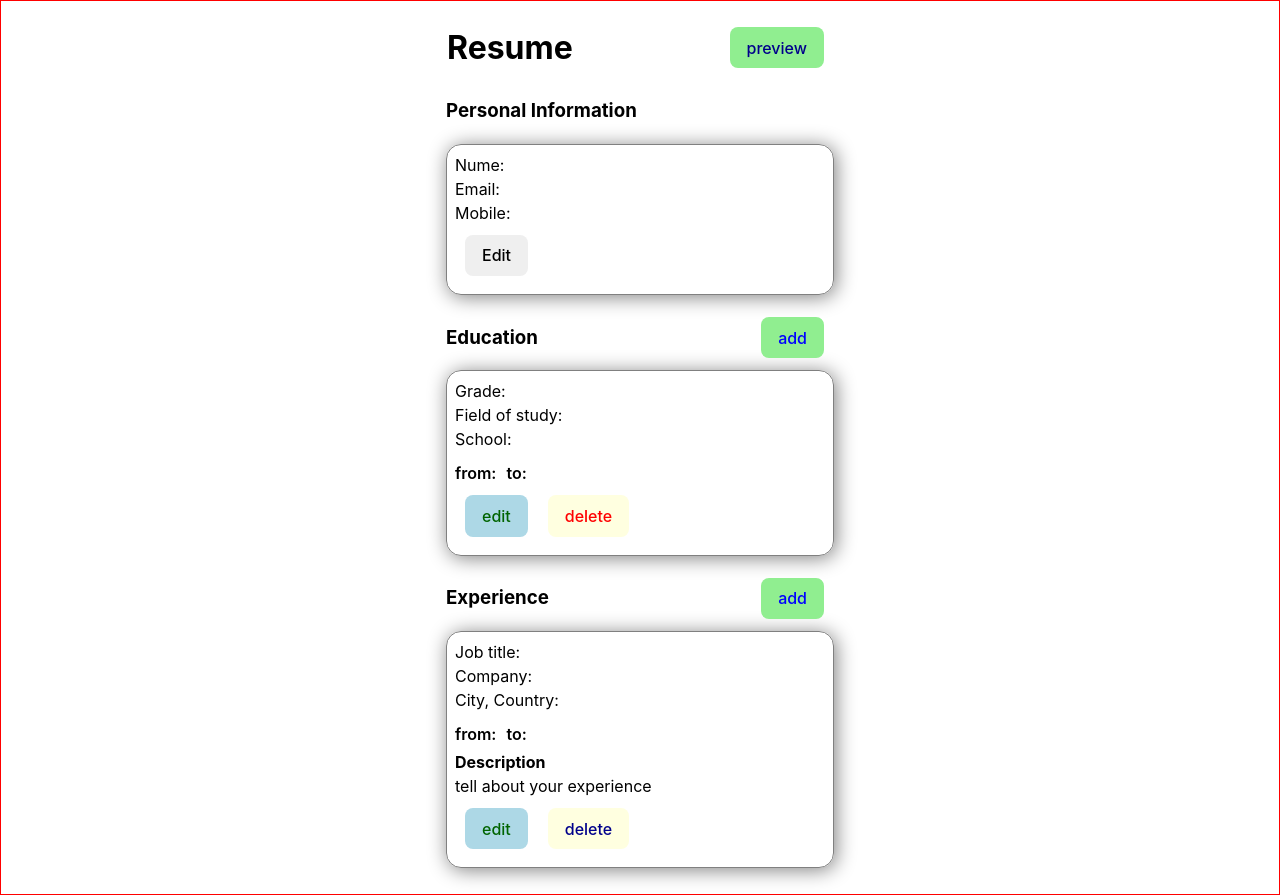
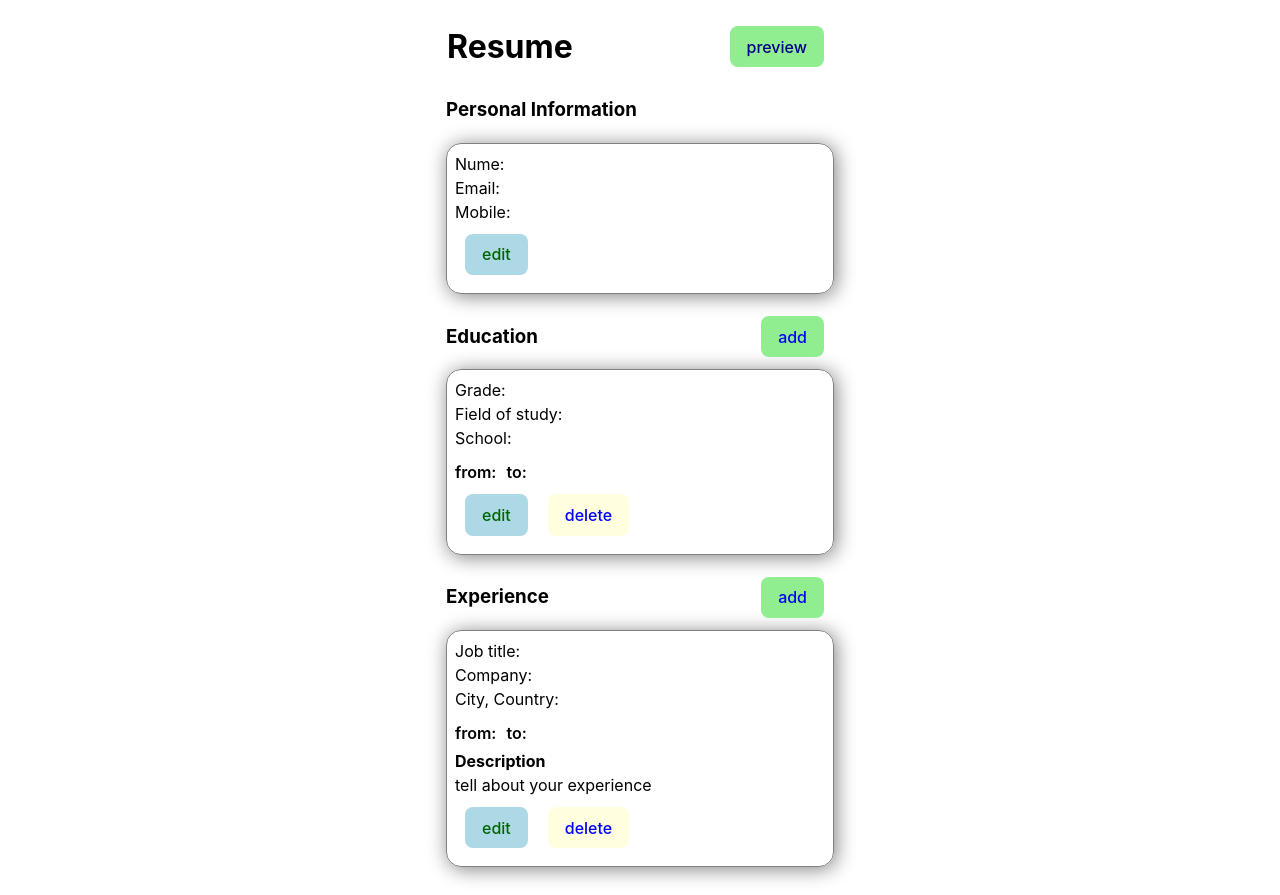
Before and after one commit to petredemi/cv-app, a React (Vite) app: page / in a window 1280 px wide. Built offline with nearby package versions, Linux system fonts and the light colour scheme.

Commit message:
sorted out preview mode

```diff
--- a/src/App.jsx
+++ b/src/App.jsx
@@ -1,4 +1,5 @@
 import { useState } from 'react'
+
 import {Personalinfo} from './personalinfo.jsx'
 import {Education} from './education.jsx'
 import {Experience} from './experience.jsx'
@@ -13,7 +14,54 @@ function Button({ color, background, text, handleClick}){
   )
 }
 
-function App() {
+
+function App(){
+  const [view, setView] = useState('block')
+  const [btnview, setBtnview] = useState(false)
+  function viewM(){
+    if(!btnview){
+      setView('none')
+      setBtnview(true)
+    }else{
+      setView('block')
+      setBtnview(false)
+    }
+}
+  function Mode(){
+      if(!btnview){
+        return(
+          <>
+          <div className='resume'>
+            <h1 style={{margin:'1px'}}>Resume</h1>
+            <Button color = 'darkblue' background= 'lightgreen' text= 'preview' handleClick={viewM}/>
+          </div>
+            <Personalinfo preview={view}/>
+            <Education view={view} />
+            <Experience  view={view}/>
+          </>
+        )
+      }else{
+          return(
+            <>
+              <div className='resume'>
+                <h1 style={{margin:'1px'}}>Resume</h1>
+                <Button color = 'darkblue' background= 'lightgreen' text= 'preview' handleClick={viewM}/>
+              </div>
+              <Personalinfo preview={view}/>
+              <Education view={view}/>
+              <Experience  view={view}/>
+            </>
+          )
+    }
+  }
+  return (
+    <>
+      <Mode/>
+    </>
+  )
+}
+
+function Appp(){
     const [view, setView] = useState('block')
     const [btnview, setBtnview] = useState(false)
     const [col, setCol] = useState('red')
@@ -30,6 +78,7 @@ function App() {
         }
     }
     console.log(view)
+    console.log(btnview)
   return (
     <>
           <div className='resume'>
--- a/src/education.jsx
+++ b/src/education.jsx
@@ -27,7 +27,7 @@ function Label({title, type, name, value, setValue}){
         </>
     )
 }
-function Button({ color, background, preview, text, handleClick, handelMouse, mouseLeave}){
+function Button({ color, background, preview, text, handleClick, handelMouse}){
     const btnStyle ={
         color: color,
         backgroundColor: background,
@@ -35,11 +35,11 @@ function Button({ color, background, preview, text, handleClick, handelMouse, mo
     }
     return(
         <>
-        <button className='btn' style = {btnStyle} onClick={handleClick} onMouseOver={handelMouse} onMouseLeave={mouseLeave}>{text}</button>
+        <button className='btn' style = {btnStyle} onClick={handleClick} onMouseOver={handelMouse}>{text}</button>
         </>
     )
 }
-    function Edu({btn, mouseover, mouseleave, col}){
+    function Edu({btn, mouseover, preview}){
         const [grade, setGrade] = useState('')
         const [study, setStudy] = useState('')
         const [school, setSchool] = useState('')
@@ -182,14 +182,14 @@ function Button({ color, background, preview, text, handleClick, handelMouse, mo
     <div className="addeducation">
         <div className="basic" style={{display:show}}>
             {Form()}
-            <Button color = 'darkblue' background='lightgreen' text= 'save' handleClick={Save}/>
+            <Button key= 'a' color = 'darkblue' background='lightgreen' text= 'save' handleClick={Save}/>
         </div>
         <div className="info" >
             {personal.map((persona) => <Info key = {persona.id} inf = {persona.inf} index = {field[persona.index]}/>)}
             <FromTo  startmonth={startmonth} endmonth={endmonth} startyear={startyear} endyear={endyear}/>
             <div className= 'btn'>
-                <Button color= 'darkgreen' background='lightblue' text= 'edit'  handleClick={Edit}/>
-                <Button color = {col} background='lightyellow' text = 'delete' handelMouse={mouseover} handleClick={btn} mouseLeave={mouseleave}/>
+                <Button key='b' color= 'darkgreen' preview={preview} background='lightblue' text= 'edit'  handleClick={Edit}/>
+                <Button key= 'c' color = 'blue' preview={preview} background='lightyellow' text = 'delete' handelMouse={mouseover} handleClick={btn} />
             </div>
 
         </div>
@@ -197,12 +197,11 @@ function Button({ color, background, preview, text, handleClick, handelMouse, mo
 
     )
 }
-function Education({view, col}){
+function Education({view}){
     const [add, setAdd] = useState(0);
     const [cards, setCards] = useState([])
     const [cardslenght, setcardsL] = useState(0)
 
-    console.log(col)
     console.log(view)
     function findInd(){
             console.log('ddfd')
@@ -217,7 +216,7 @@ function Education({view, col}){
     }
     function  addEducation(){
        setAdd(add +1)
-       cards.push( <li key={add}><Edu col= {col} key={add} mouseover={findInd} btn={delEdu}/></li>)
+       cards.push( <li key={add}><Edu preview={view} key={add} mouseover={findInd} btn={delEdu}/></li>)
        setCards(cards)
        setcardsL(cards.length)
        console.log(cards)
--- a/src/experience.jsx
+++ b/src/experience.jsx
@@ -21,7 +21,7 @@ function Description({text}){
     )
 }
 
-function Exp({btn, view}){
+function Exp({btn, preview}){
     const [jobtitle, setJobtitle] = useState('');
     const [company, setCompany] = useState('')
     const [city, setCity] = useState('')
@@ -180,8 +180,8 @@ return(
         <h4>Description</h4>
         <Description text = {textarea}/>
         <div className= 'btn'>
-            <Button color= 'darkgreen' background='lightblue' text= 'edit' preview={view} btnClick={Edit}/>
-            <Button color = 'darkblue' background='lightyellow' text = 'delete' preview={view} btnClick={btn}/>
+            <Button color= 'darkgreen' background='lightblue' text= 'edit' preview={preview} btnClick={Edit}/>
+            <Button color = 'blue' background='lightyellow' text = 'delete' preview={preview} btnClick={btn}/>
 
         </div>
     </div>
@@ -204,7 +204,7 @@ function Experience({view}){
     }
     const addExperience = (e) =>{
         setAdd(add +1)
-        cards.push(<li key={add}><Exp key={add} btn = {delExp}/></li>)
+        cards.push(<li key={add}><Exp key={add}  preview={view} btn = {delExp}/></li>)
         setCards(cards)
         setcardsL(cards.length)
     }
--- a/src/index.css
+++ b/src/index.css
@@ -2,7 +2,6 @@
   font-family: Inter, system-ui, Avenir, Helvetica, Arial, sans-serif;
   line-height: 1.5;
   font-weight: 400;
-  border: 1px solid red;
 /*
   color-scheme: light dark;
   color: rgba(255, 255, 255, 0.87);
--- a/src/personalinfo.jsx
+++ b/src/personalinfo.jsx
@@ -9,8 +9,20 @@ function Info({index, inf}){
         </div>
     )
 }
+function Button({ color, background, preview, text, handleClick, handelMouse}){
+    const btnStyle ={
+        color: color,
+        backgroundColor: background,
+        display: preview
+    }
+    return(
+        <>
+        <button className='btn' style = {btnStyle} onClick={handleClick} onMouseOver={handelMouse}>{text}</button>
+        </>
+    )
+}
 const addcard = []
-function Personalinfo(){
+function Personalinfo({preview}){
     const [name, setName] = useState('');
     const [email, setEmail] = useState('')
     const [mobile, setMobile] = useState('')
@@ -91,7 +103,8 @@ function Personalinfo(){
             </div>
             <div className="info">
                 {personal.map((persona) => <Info key = {persona.id} inf = {persona.inf} index = {field[persona.index]}/>)}
-                <button itemID='edit' onClick={Edit}>Edit</button>
+                <Button key='b' color= 'darkgreen' preview={preview} background='lightblue' text= 'edit'  handleClick={Edit}/>
+
             </div>
             </div>
             </>
```
